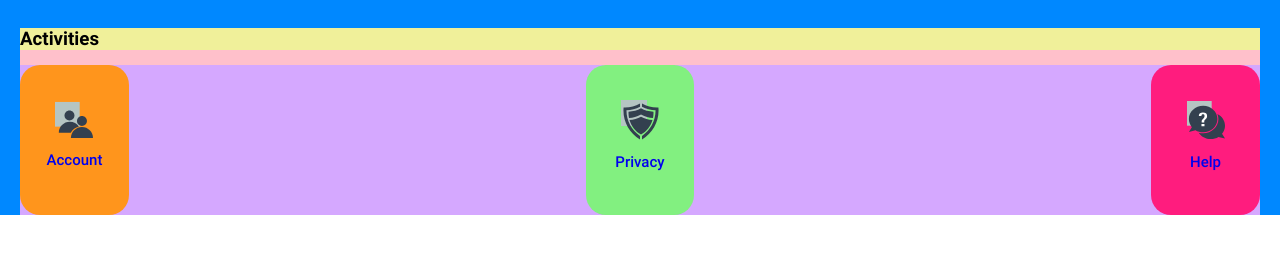
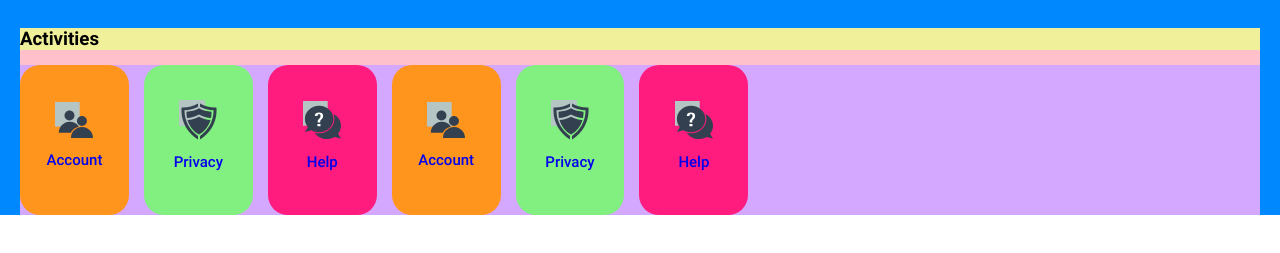
Before and after one commit to kathepr/virtualWallet, a plain HTML site: page index.html in a window 1280 px wide. Shown: the part 259-512 px from the top of the page. Drawn offline with Linux system fonts and the light colour scheme; a web font is replaced by a local one.

Commit message:
feat: :sparkles: Add scroll functionality to activities types

```diff
--- a/css/style.css
+++ b/css/style.css
@@ -185,15 +185,25 @@ ESTILOS PARA EL APARTADO MAIN
 .activities__types {
     background-color: rgb(213, 168, 255);
     display: flex;
-    justify-content: space-between;
+    flex-direction: row;
+    width: 100%;
 
 }
+
+.content__types{
+    display: flex;
+    gap: 15px;
+    width: 100vw;
+    overflow-x: scroll;
+}
+
 .types__account {
     background-color: rgb(255, 149, 28);
-    width: 108.9px;
+    min-width: 108.9px;
     height:150px;
     padding-top: 30px;
     border-radius: 20px;
+
 
 }
 .account__link {
@@ -209,7 +219,6 @@ ESTILOS PARA EL APARTADO MAIN
     width:38px;
     height: 50px;
 
-
 }
 
 .account__link p{
@@ -221,7 +230,7 @@ ESTILOS PARA EL APARTADO MAIN
 
 .types__privacy {
     background-color: rgb(130, 240, 128);
-    width: 108.9px;
+    min-width: 108.9px;
     height:150px;
     padding-top: 30px;
     border-radius: 20px;
@@ -251,7 +260,7 @@ ESTILOS PARA EL APARTADO MAIN
 
 .types__help {
     background-color: rgb(255, 28, 126);
-    width: 108.9px;
+    min-width: 108.9px;
     height:150px;
     padding-top: 30px;
     border-radius: 20px;
--- a/index.html
+++ b/index.html
@@ -57,6 +57,8 @@
 
             <div class="activities__types">
 
+                <div class="content__types">
+
                     <nav class="types__account">
                         <a href="#" class="account__link">
                             <img src="/storage/image/account.svg" alt="Account Icon">
@@ -80,8 +82,30 @@
                             <p>Help</p>
                         </a>
                     </nav>
+                    <nav class="types__account">
+                        <a href="#" class="account__link">
+                            <img src="/storage/image/account.svg" alt="Account Icon">
+                            <p>Account</p>
+                        </a>
+                    </nav>
 
+                    <nav class="types__privacy">
 
+                        <a href="#"  class="privacy__link">
+                            <img src="/storage/image/privacy.svg" alt="Privacy Icon">
+                            <p>Privacy</p>
+                        </a>
+                    </nav>
+
+                    <nav class="types__help">
+
+                        <a href="#" class="help__link">
+
+                            <img src="/storage/image/help.svg" alt="Help Icon">
+                            <p>Help</p>
+                        </a>
+                    </nav>
+                </div>
             </div>
         </section>
 
```
Lines whose indentation alone changed are shown as unchanged.
